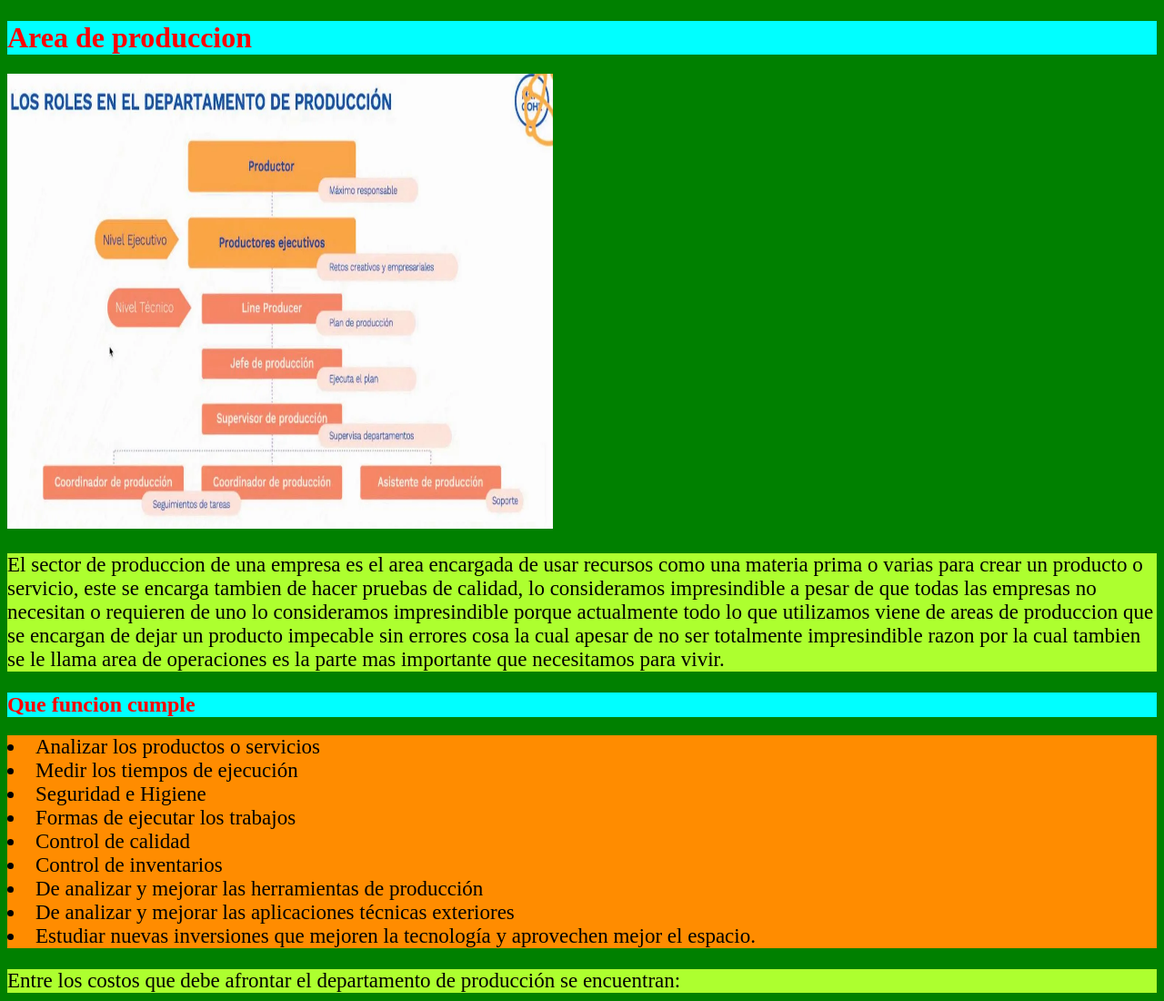
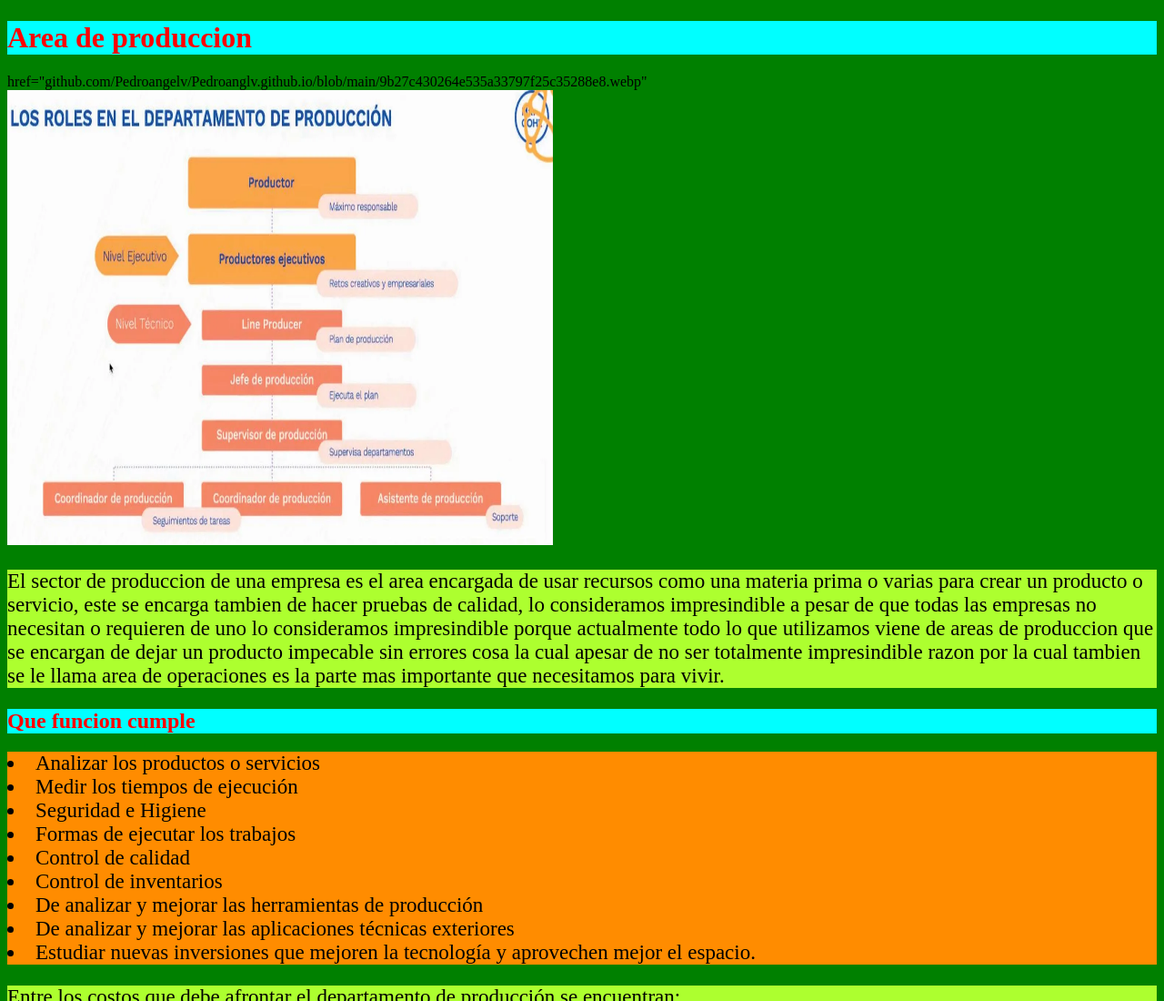
Before and after one commit to Pedroangelv/Pedroanglv.github.io, a plain HTML site: page index.html in a window 1280 px wide. Shown: the top 1100 px of the page at 91% size. Drawn offline with Linux system fonts and the light colour scheme.

Commit message:
Update index.html

```diff
--- a/index.html
+++ b/index.html
@@ -8,6 +8,7 @@
 </head>
 <p>
     <h1>Area de produccion</h1>
+    <a>href="github.com/Pedroangelv/Pedroanglv.github.io/blob/main/9b27c430264e535a33797f25c35288e8.webp"</a>
         <img src="Pedroanglv.github.io/9b27c430264e535a33797f25c35288e8.webp"
                     width="600"
                     height="500">
```
